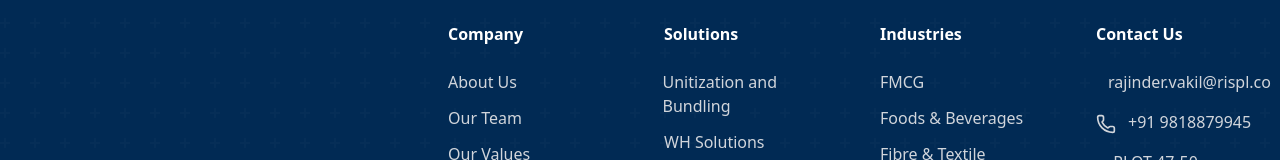
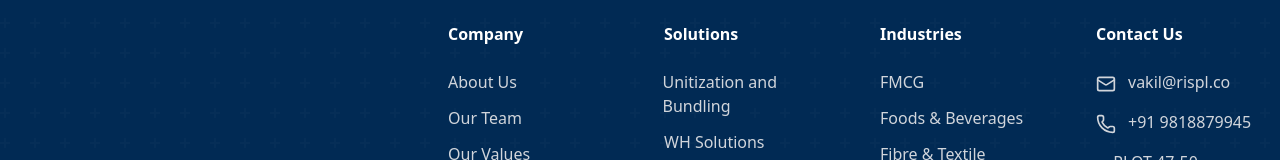
Before and after one commit to brightensolutions/rispl, a Next.js app: page / in a window 1280 px wide. Shown: the part 5325-5485 px from the top of the page. Built offline with nearby package versions, Linux system fonts and the light colour scheme; a web font is replaced by a local one.

Commit message:
chnage email

```diff
--- a/src/components/footer.tsx
+++ b/src/components/footer.tsx
@@ -201,7 +201,7 @@ export function Footer() {
                     className="text-gray-300 hover:text-gold flex items-start gap-3 group"
                   >
                     <Mail className="w-5 h-5 mt-1 group-hover:text-gold transition-colors" />
-                    <span>rajinder.vakil@rispl.co</span>
+                    <span>vakil@rispl.co</span>
                   </a>
                 </li>
                 <li>
```
